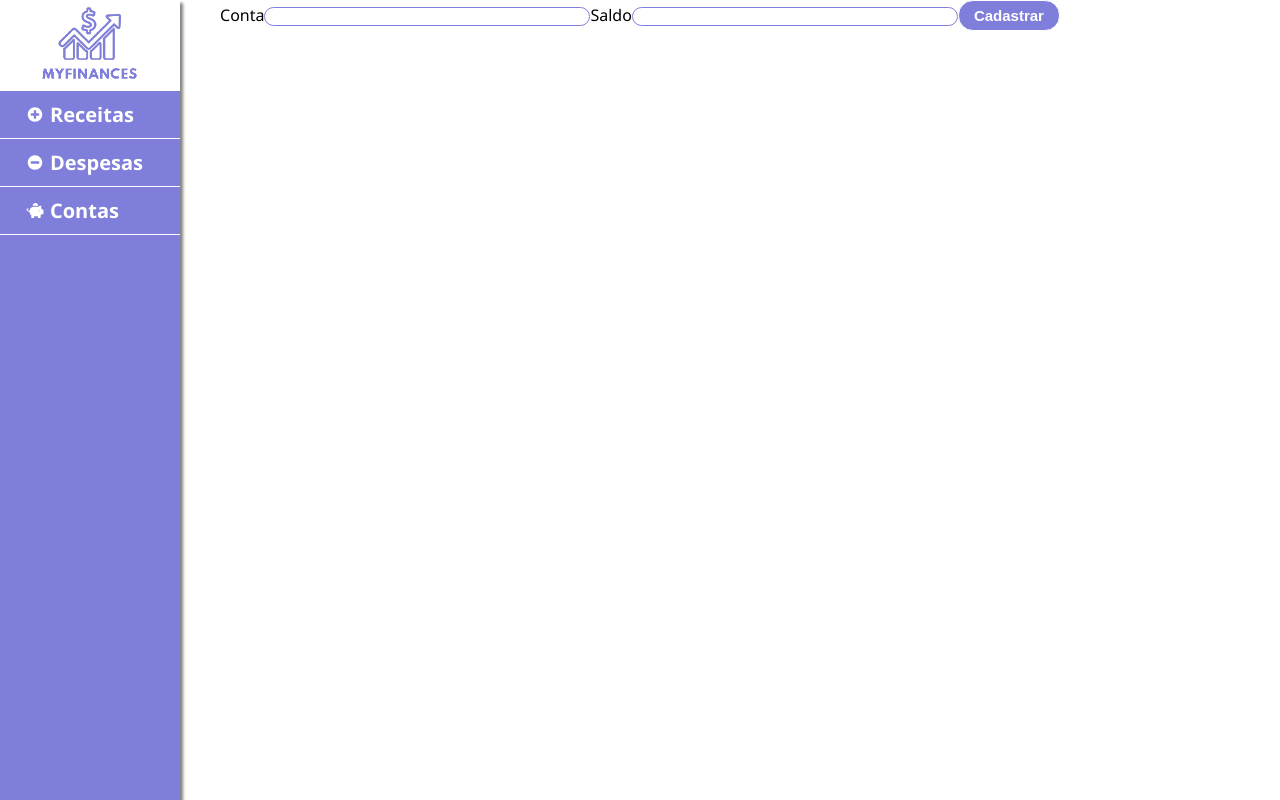
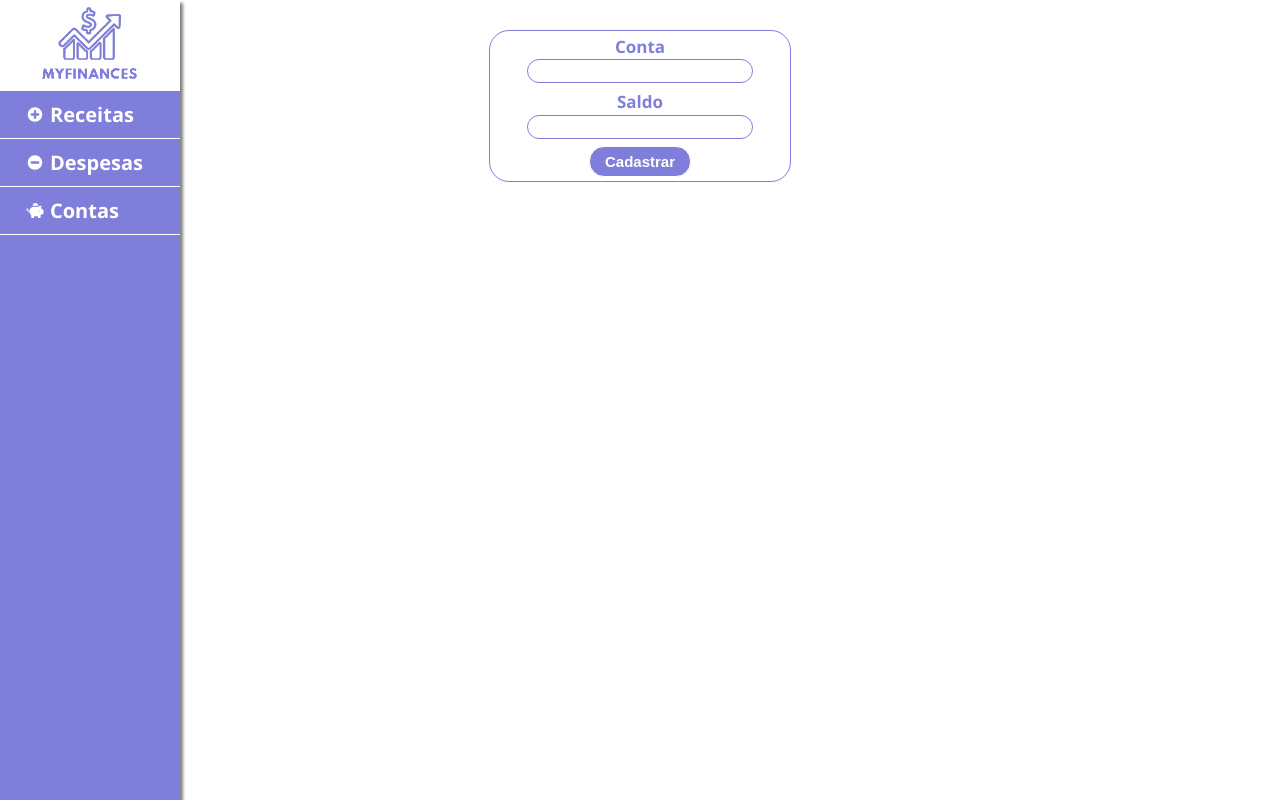
Before and after one commit to Huds0nAlve5/myfinances, a Next.js app: page /contas/new in a window 1280 px wide. Built offline with nearby package versions, Linux system fonts and the light colour scheme.

Commit message:
adicionado css para formularios

```diff
--- /dev/null
+++ b/src/app/contas/new/page.module.css
@@ -0,0 +1,12 @@
+.formulario{
+    display: flex;
+    align-items: center;
+    justify-content: center;
+    flex-wrap: wrap;
+    margin-top: 30px;
+    border: 1px solid rgb(127, 127, 219);
+    border-radius: 20px;
+    width: 300px;
+    height: 150px;
+    text-align: center;
+}
--- a/src/app/contas/new/page.tsx
+++ b/src/app/contas/new/page.tsx
@@ -4,6 +4,7 @@ import BlueButton from "@/components/form/button/BlueButton";
 import InputLabel from "@/components/form/input/InputLabel";
 import { FormEvent } from "react";
 import { useState } from "react";
+import style from "./page.module.css"
 
 export default function page() {
     const [conta, setConta] = useState<string>()
@@ -39,7 +40,7 @@ export default function page() {
 
     return(
         <>
-            <form method="post" action="/contas/new/api">
+            <form method="post" action="/contas/new/api" className={style.formulario}>
                 <InputLabel type="text" name="conta" text="Conta" setData={setConta}/>
                 <InputLabel type="number" name="saldo" text="Saldo" setData={setSaldo}/>
                 <BlueButton type="submit" value="Cadastrar" event={handleSubmit}/>
--- a/src/components/form/input/Input.module.css
+++ b/src/components/form/input/Input.module.css
@@ -4,7 +4,8 @@
 
 .input{
     color: rgb(127, 127, 219);
-    width: 320px;
+    width: 220px;
+    height: 20px;
     border-radius: 15px;
     border: 1px solid rgb(127, 127, 219);
     outline: none;
@@ -18,6 +19,10 @@
     font-weight: 600;
 }
 
+.input:focus::placeholder{
+    color: white;
+}
+
 .input::-webkit-outer-spin-button,
 .input::-webkit-inner-spin-button {
     /* display: none; <- Crashes Chrome on hover */
@@ -28,3 +33,9 @@
 .input[type=number] {
     -moz-appearance:textfield; /* Firefox */
 }
+
+.label{
+    color: rgb(127, 127, 219);
+    font-weight: 600;
+    font-size: 17px;
+}
--- a/src/components/form/input/InputLabel.tsx
+++ b/src/components/form/input/InputLabel.tsx
@@ -25,7 +25,7 @@ export default function InputLabel({type, name, text, setData}: any) {
 
     if(type == "number" && name == "saldo"){
         return (
-            <label htmlFor="input">{text}
+            <label htmlFor="input" className={style.label}>{text}<br/>
                 <input type={type} name={name} onChange={(e) => setData(Number(e.target.value).toFixed(2))} className={style.input} id="saldo"/>
             </label>
         )
@@ -33,7 +33,7 @@ export default function InputLabel({type, name, text, setData}: any) {
 
     else{
         return (
-            <label htmlFor="input">{text}
+            <label htmlFor="input" className={style.label}>{text}<br/>
                 <input type={type} name={name} onChange={(e) => setData(e.target.value)} className={style.input}/>
             </label>
         )
```
Also changed, not shown: src/app/contas/page.module.css (line endings or trailing spaces), todo.txt.
